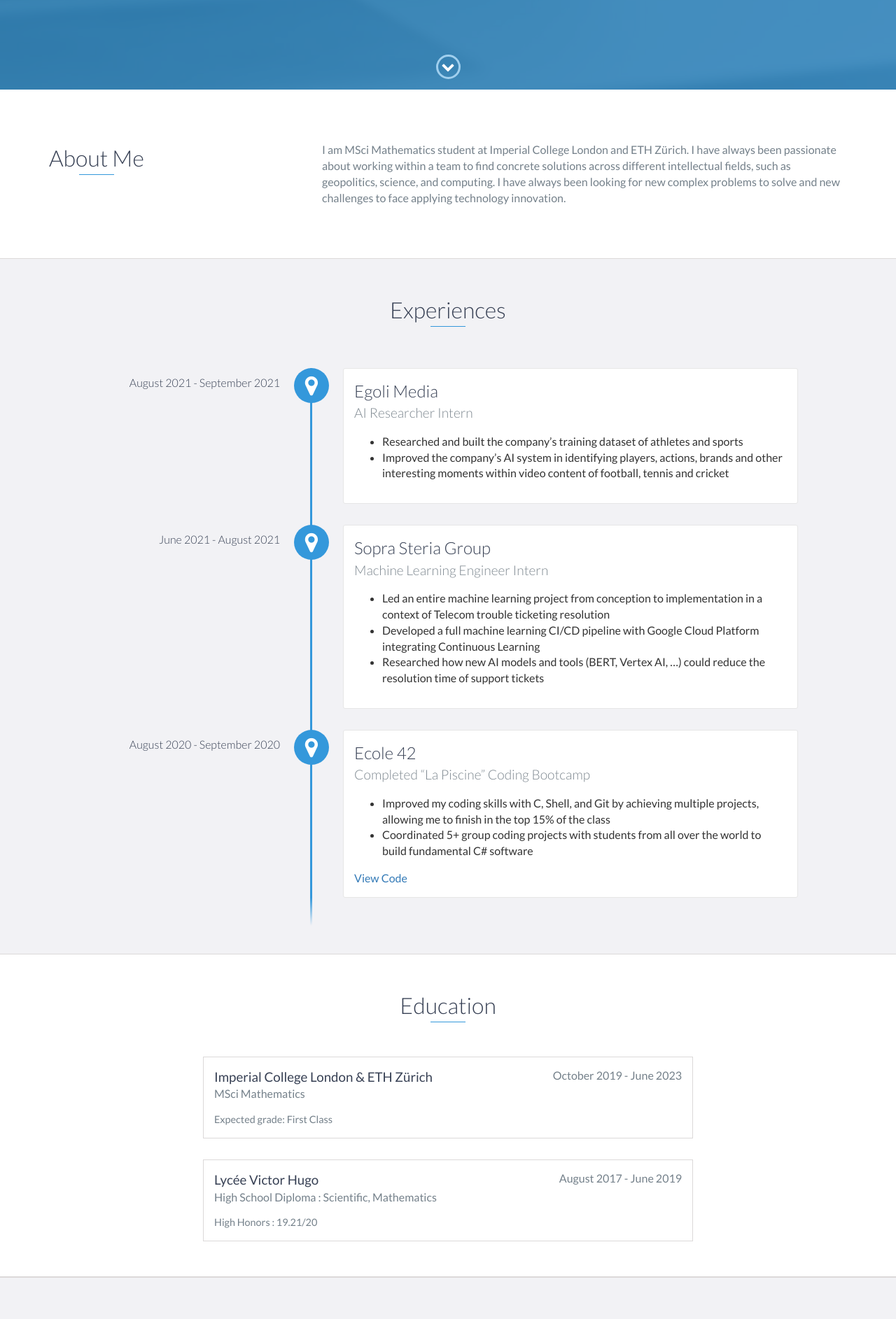
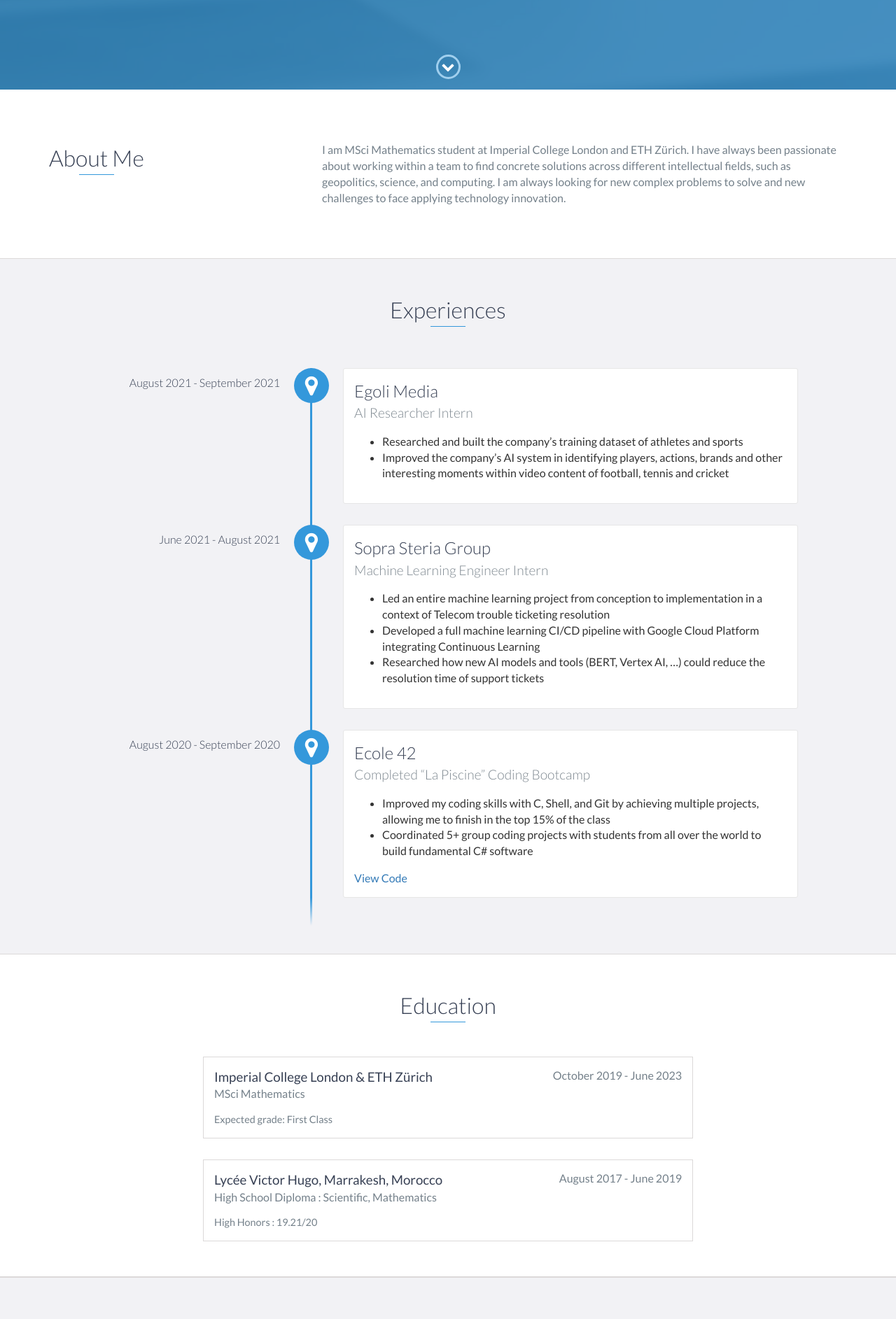
Before and after one commit to yanismiraoui/yanismiraoui.github.io, a website: page index.html in a window 1280 px wide. Shown: the part 672-2557 px from the top of the page at 70% size. Drawn offline with nearby package versions, Linux system fonts and the light colour scheme.

Commit message:
small changes

```diff
--- a/index.html
+++ b/index.html
@@ -79,7 +79,7 @@
                 </div>
                 <div class="col-md-8">
                     <p>
-                        I am MSci Mathematics student at Imperial College London and ETH Zürich. I have always been passionate about working within a team to find concrete solutions across different intellectual fields, such as geopolitics, science, and computing. I have always been looking for new complex problems to solve and new challenges to face applying technology innovation.
+                        I am MSci Mathematics student at Imperial College London and ETH Zürich. I have always been passionate about working within a team to find concrete solutions across different intellectual fields, such as geopolitics, science, and computing. I am always looking for new complex problems to solve and new challenges to face applying technology innovation.
                     </p>
                 </div>
             </div>
@@ -149,7 +149,7 @@
         <!-- End .education-block -->
 
         <div class="education-block">
-            <h3>Lycée Victor Hugo</h3>
+            <h3>Lycée Victor Hugo, Marrakesh, Morocco</h3>
             <span class="education-date">August 2017 - June 2019</span>
             <h4>High School Diploma : Scientific, Mathematics</h4>
             <p>
```
